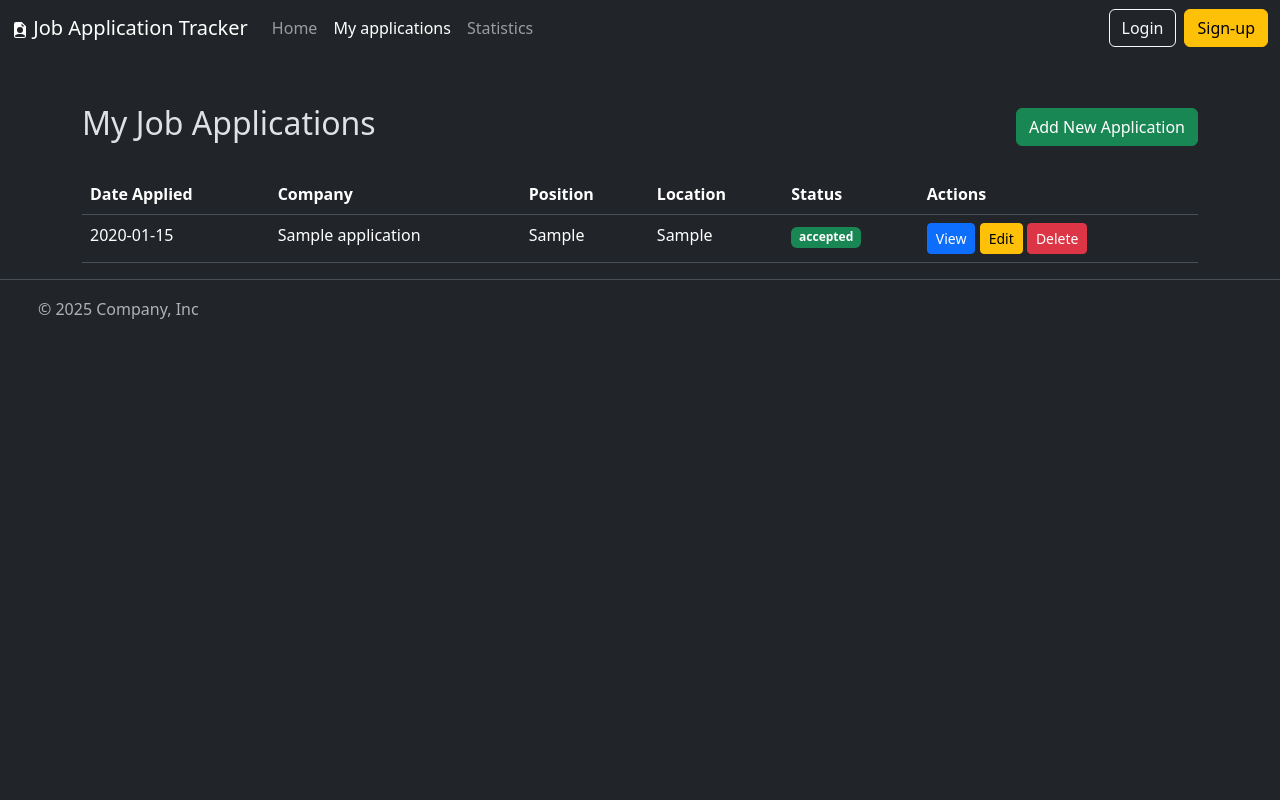
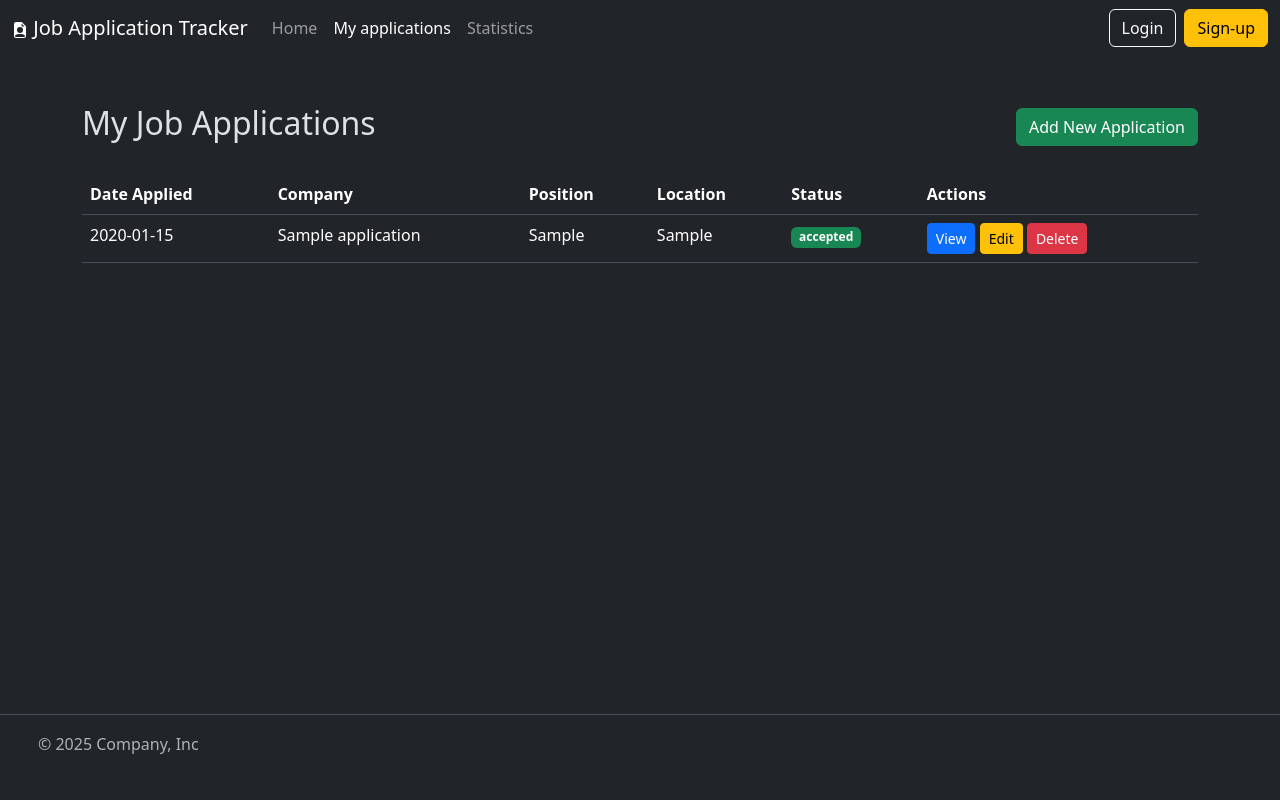
Before and after one commit to mikolaj-kopacz/JobApplicationTracker, a Flask app: page /applications in a window 1280 px wide. Run offline with Flask 3, Linux system fonts and the light colour scheme; tables that the repository leaves empty hold one stand-in row (values such as "Sample post").

Commit message:
Make footer stick to the bottom of the page

```diff
--- a/templates/base.html
+++ b/templates/base.html
@@ -6,15 +6,9 @@
     <link href="https://cdn.jsdelivr.net/npm/bootstrap@5.3.7/dist/css/bootstrap.min.css" rel="stylesheet"
           integrity="sha384-LN+7fdVzj6u52u30Kp6M/trliBMCMKTyK833zpbD+pXdCLuTusPj697FH4R/5mcr" crossorigin="anonymous">
     <link rel="icon" type="image/x-icon" href="{{ url_for('static', filename='images/favicon.ico') }}">
-
 </head>
-<body style="padding-top: 5rem;">
-{% include "header.html" %}
-
-<main>
-    {% block content %}{% endblock %}
-</main>
-
+<body class="flex-grow-1" style="padding-top: 5rem;"> {% include "header.html" %}
+<main class="content"> {% block content %}{% endblock %}</main>
 {% include "footer.html" %}
 
 <script src="https://cdn.jsdelivr.net/npm/bootstrap@5.3.7/dist/js/bootstrap.bundle.min.js"
@@ -22,5 +16,7 @@
         crossorigin="anonymous"></script>
 </body>
 <style>
+    .content {
+    min-height: calc(100vh - 190px);
 </style>
 </html>
--- a/templates/footer.html
+++ b/templates/footer.html
@@ -1,4 +1,4 @@
-<div class="">
+<div class="page-footer">
     <footer class="d-flex mt-auto flex-wrap justify-content-between align-items-center py-3 my-4 border-top">
         <div class="col-md-4 d-flex align-items-center"><a href="/"
                                                            class="mb-3 me-2 mb-md-0 text-body-secondary text-decoration-none lh-1"
```
